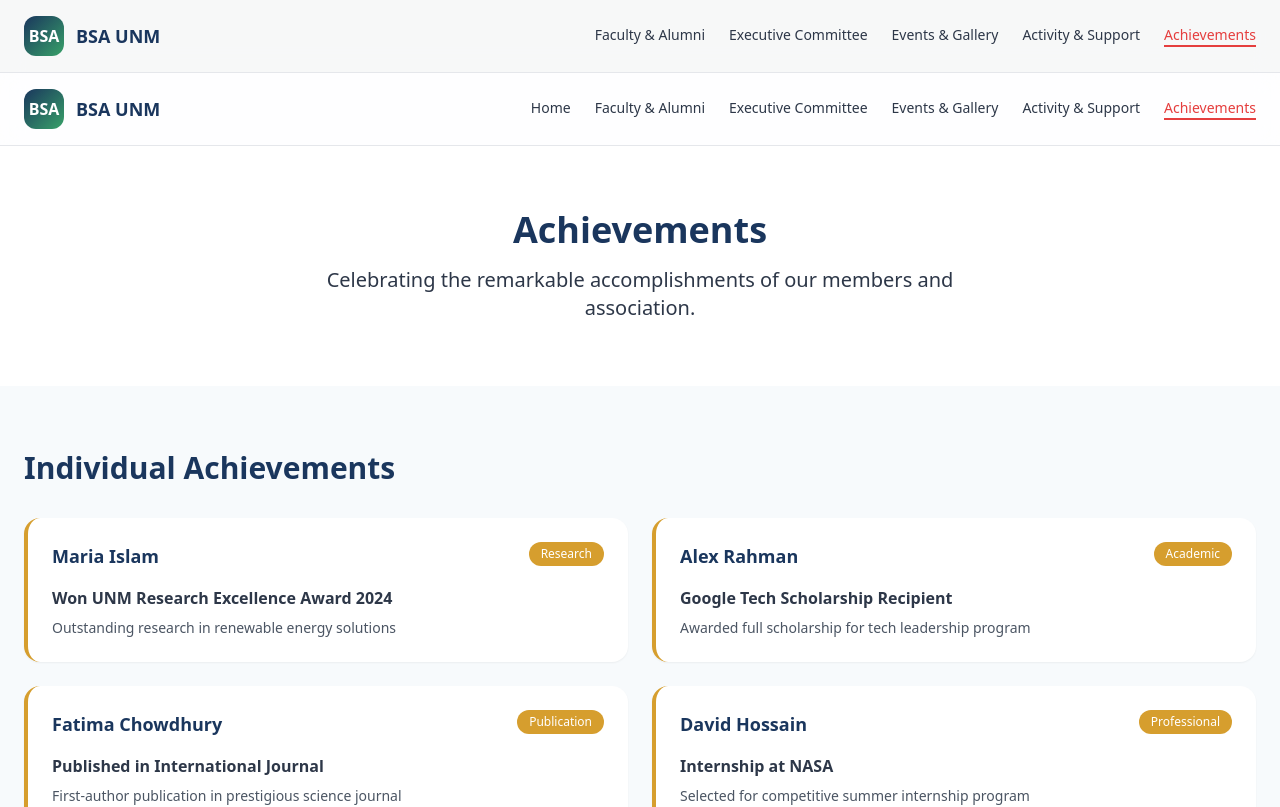
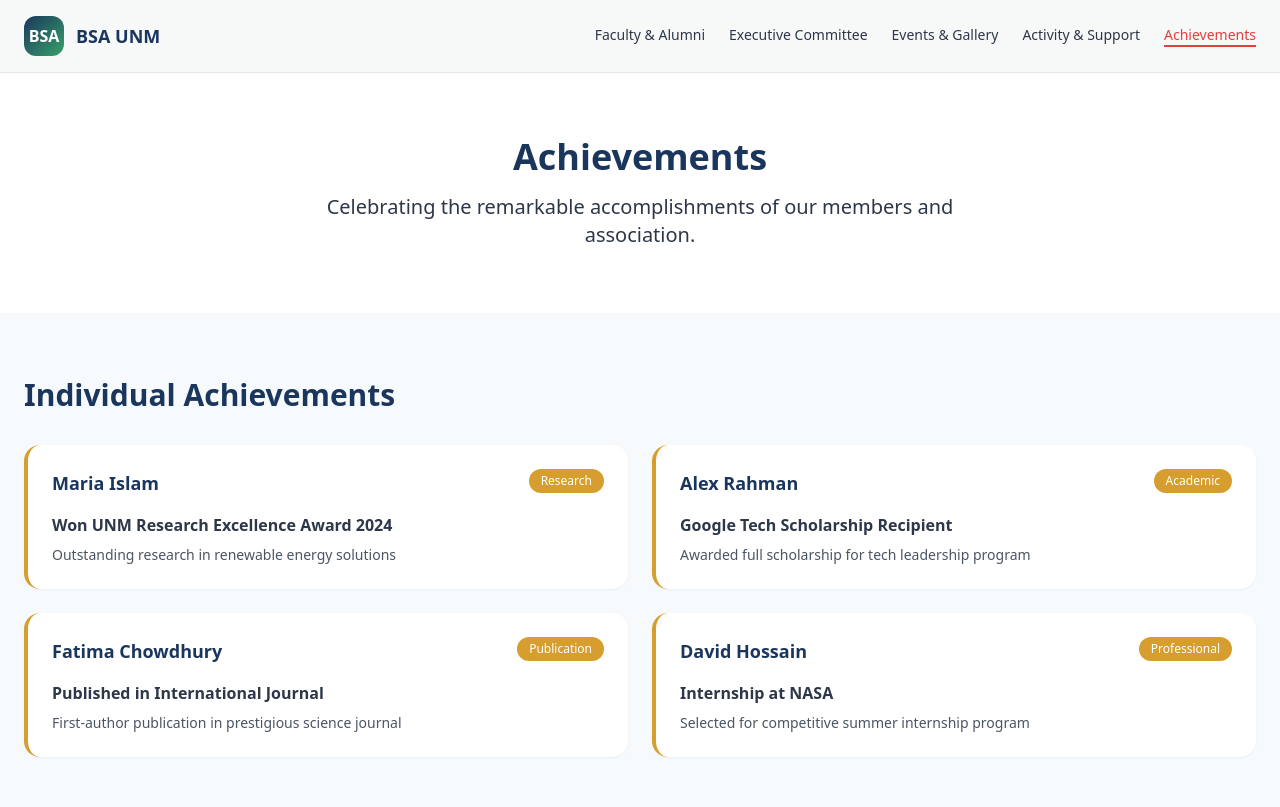
Before and after one commit to SalmanShaikat/bsaunmtesting, a Next.js app: page /achievements in a window 1280 px wide. Shown: the top 807 px of the page. Built offline with nearby package versions, Linux system fonts and the light colour scheme.

Commit message:
Update page.tsx

```diff
--- a/app/achievements/page.tsx
+++ b/app/achievements/page.tsx
@@ -1,5 +1,3 @@
-import Link from 'next/link'
-
 export default function Achievements() {
   const individualAchievements = [
     {
@@ -61,8 +59,6 @@ export default function Achievements() {
 
   return (
     <div className="min-h-screen bg-light">
-      <NavBar current="Achievements" />
-
       <header className="bg-white py-16">
         <div className="container mx-auto px-6 text-center">
           <h1 className="text-4xl font-bold text-primary mb-4">Achievements</h1>
@@ -73,7 +69,6 @@ export default function Achievements() {
       </header>
 
       <main className="container mx-auto px-6 py-16">
-        {/* Individual Achievements */}
         <section className="mb-16">
           <h2 className="text-3xl font-bold text-primary mb-8">Individual Achievements</h2>
           <div className="grid md:grid-cols-2 gap-6">
@@ -92,7 +87,6 @@ export default function Achievements() {
           </div>
         </section>
 
-        {/* Association Achievements */}
         <section className="mb-16">
           <h2 className="text-3xl font-bold text-primary mb-8">Association Achievements</h2>
           <div className="grid md:grid-cols-2 gap-6">
@@ -110,7 +104,6 @@ export default function Achievements() {
           </div>
         </section>
 
-        {/* Future Goals */}
         <section>
           <div className="bg-gradient-to-r from-primary to-secondary rounded-2xl p-8 text-white">
             <h2 className="text-2xl font-bold mb-6">Our Future Goals</h2>
@@ -130,46 +123,3 @@ export default function Achievements() {
     </div>
   )
 }
-
-// Reusable Navigation Component
-function NavBar({ current }: { current: string }) {
-  const navItems = [
-    { name: 'Home', href: '/' },
-    { name: 'Faculty & Alumni', href: '/faculty-alumni' },
-    { name: 'Executive Committee', href: '/executive-committee' },
-    { name: 'Events & Gallery', href: '/events-gallery' },
-    { name: 'Activity & Support', href: '/activity-support' },
-    { name: 'Achievements', href: '/achievements' },
-  ]
-
-  return (
-    <nav className="bg-white/80 backdrop-blur-md border-b border-gray-200 sticky top-0 z-50">
-      <div className="container mx-auto px-6 py-4">
-        <div className="flex justify-between items-center">
-          <Link href="/" className="flex items-center space-x-3 group">
-            <div className="w-10 h-10 bg-gradient-to-br from-primary to-success rounded-xl flex items-center justify-center">
-              <span className="text-white font-bold">BSA</span>
-            </div>
-            <span className="text-lg font-bold text-primary">BSA UNM</span>
-          </Link>
-
-          <div className="flex space-x-6">
-            {navItems.map((item) => (
-              <Link
-                key={item.name}
-                href={item.href}
-                className={`text-sm font-medium transition-colors duration-200 ${
-                  current === item.name
-                    ? 'text-accent border-b-2 border-accent'
-                    : 'text-secondary hover:text-accent'
-                }`}
-              >
-                {item.name}
-              </Link>
-            ))}
-          </div>
-        </div>
-      </div>
-    </nav>
-  )
-}
```
